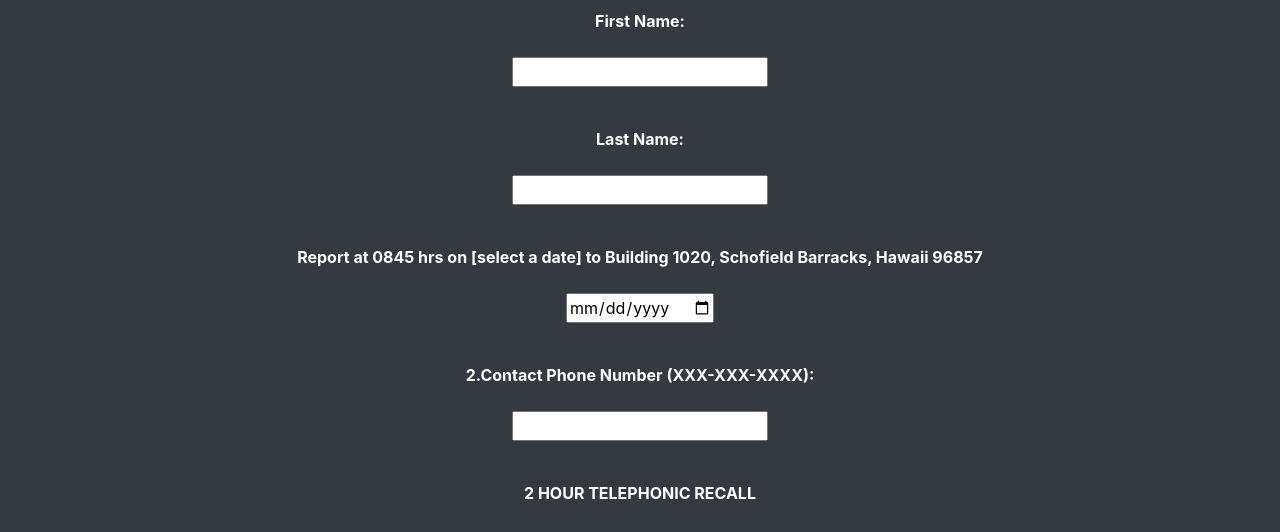
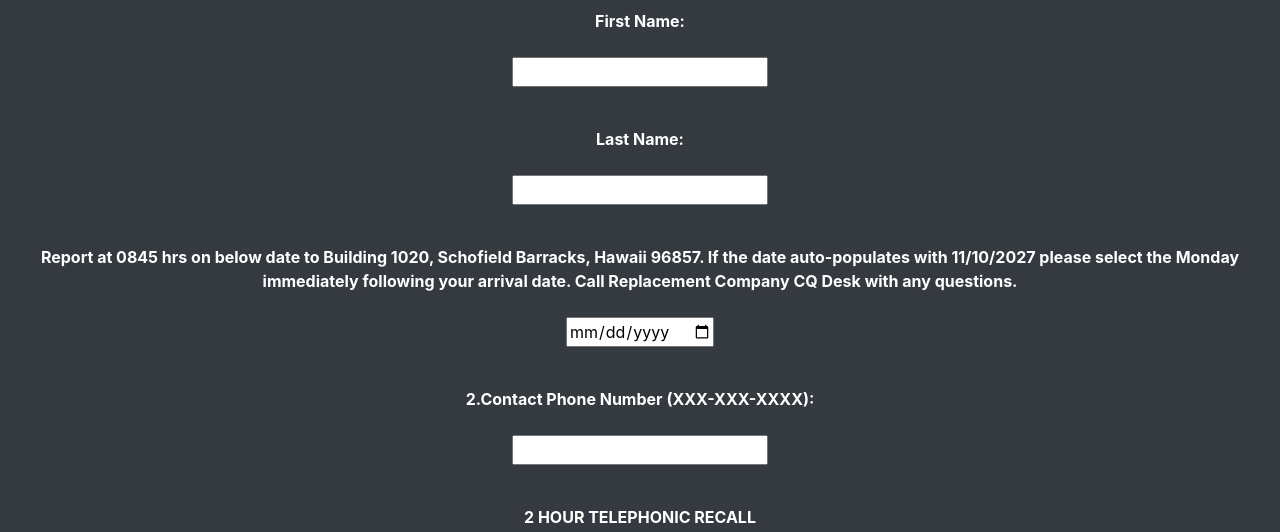
Before and after one commit to CrissyMichelle/In-processingQuestionnaire, a Flask app: page /questionnaire in a window 1280 px wide. Shown: the part 859-1391 px from the top of the page. Run offline with Flask 2, Linux system fonts and the light colour scheme; the visitor is signed in with stand-in values (Sample User, id 1); some libraries are stand-ins or nearby versions.

Commit message:
added date-autopopulate and initialsValidator.Also reorganized the directories a bit

```diff
--- a/forms.py
+++ b/forms.py
@@ -42,7 +42,8 @@ class ArrivalForm(FlaskForm):
     l_name = StringField("Last Name:", validators=[InputRequired()])
 
     # Report date
-    report = HTML5DateField('Report at 0845 hrs on [select a date] to Building 1020, Schofield Barracks, Hawaii 96857', validators=[DataRequired()])
+    report = HTML5DateField('Report at 0845 hrs on below date to Building 1020, Schofield Barracks, Hawaii 96857.  If the date auto-populates with 11/10/2027 please select the Monday immediately following your arrival date.  Call Replacement Company CQ Desk with any questions.',
+                            validators=[DataRequired()])
 
     # Telephonic recall
     telephone = StringField('2.Contact Phone Number (XXX-XXX-XXXX):',
@@ -50,7 +51,7 @@ class ArrivalForm(FlaskForm):
 
     # First blocks for initials
     tele_recall = CustomFieldParam('2 HOUR TELEPHONIC RECALL', sub_label='While Assigned to U.S. Army Hawaii Reception Company, you may be contacted telephonically.  This ensures all Cadre members are able to contact you for accountability and in case any emergency situation may arise. (Initials)',
-                              validators=[DataRequired(), Regexp(r'^[A-Z]{2,4}$', message="Please enter 2 to 3 uppercase letters as initials.")
+                              validators=[DataRequired(), Regexp(r'^[A-Z]{2,4}$', message="Please enter your initials as 2 uppercase letters.")
     ])
     in_proc_hours = CustomFieldParam('3.IN PROCESSING HOURS', sub_label='Your place of duty throughout the week is detailed in the attached weekly schedule that you have received.  All Soldiers will attend all briefs and mandatory events.  Appointments will not be made that conflict with the installation in-processing timeline, Monday through Thursday. (Initials)',
                                 validators=[DataRequired(), Regexp(r'^[A-Z]{2,4}$', message="Please enter 2 to 3 uppercase letters as initials.")
--- a/models.py
+++ b/models.py
@@ -24,7 +24,7 @@ class User(db.Model):
     phone_number = db.Column(db.String)
     image_url = db.Column(
         db.Text,
-        default="/static/REPLCO_logo.png",
+        default="/static/images/REPLCO_logo.png",
     )
     bio = db.Column(db.Text)
     last_login = db.Column(db.DateTime)
--- /dev/null
+++ b/static/js/form_actions.js
@@ -0,0 +1,133 @@
+/* Link arrival date with report date */
+const arrivalDateTimeInput = document.getElementById('datetime');
+const reportDateInput = document.getElementById('report');
+
+const mondays = [[2023, 9,11], [2023, 9,18], [2023, 9,25], [2023, 10,2], [2023, 10,2],
+    [2023, 10,10], [2023, 10,16], [2023, 10,23], [2023, 10,30], [2023, 11,6], [2023, 11,14],
+    [2023, 11,20], [2023, 11, 27], [2023, 12,4], [2023, 12,4], [2023, 12,11], [2023, 12,18],
+    [2023, 12,26]]
+
+arrivalDateTimeInput.addEventListener('change', () => {
+    //Grab the selected arrival datetimegroup and put into array as [YYYY, MM, DD]
+    const arrivalDateTime = new Date(arrivalDateTimeInput.value);
+    const arrivalDate = [arrivalDateTime.getFullYear(), arrivalDateTime.getMonth() + 1, arrivalDateTime.getDate()];
+
+    //Set the report date to the following Monday and accommodate WTForms date format
+    let nextReport = determineReport(arrivalDate);
+    reportDateInput.value = formatDate(nextReport);
+})
+
+function determineReport(arrivalDate) {
+    for (const monday of mondays) {
+        if (arrivalDate[1] === monday[1] && arrivalDate[2] < monday[2]) {
+            return monday;
+        }
+    }
+    return [2027, 11, 10];
+}
+
+function formatDate(dateArray) {
+    const [year, month, day] = dateArray;
+    const formattedDate = `${year}-${month.toString().padStart(2, '0')}-${day.toString().padStart(2, '0')}`;
+
+    return formattedDate;
+}
+
+/* Link first and last name with initials */
+const f_nameInput = document.getElementById('f_name');
+const l_nameInput = document.getElementById('l_name');
+
+
+function validateInitials(value) {
+    return value.toUpperCase() === userInitials;
+}
+
+/* Apply the initials validator to every relevant field in the questionnaire form */
+function addInitialsValidator(inputId) {
+    const inputElement = document.getElementById(inputId);
+    inputElement.addEventListener('input', () => {
+        const f_initial = f_nameInput.value.charAt(0);
+        const l_initial = l_nameInput.value.charAt(0);
+        const userInitials = (f_initial + l_initial).toUpperCase();
+
+        const isValid = inputElement.value.toUpperCase() === userInitials;
+
+        inputElement.setCustomValidity(isValid ?
+            '' : 'Invalid initials. Please enter two capital letters matching your first and last initials.');
+    });
+}
+
+['tele_recall', 'in_proc_hours','new_pt','uniform','transpo',
+'orders','da31','pov','flight','mypay', 'tdy','gtc','tla','hotels'].forEach(addInitialsValidator);
+
+/* The following very non-DontRepeatYourself code inspired the above. Try and eliminate the sopping wet stuff lol.
+const tele_recallInput = document.getElementById('tele_recall');
+tele_recallInput.addEventListener('input', () => {
+    const f_initial = f_nameInput.value.charAt(0);
+    const l_initial = l_nameInput.value.charAt(0);
+    const userInitials = (f_initial + l_initial).toUpperCase();
+
+    const isValid = tele_recallInput.value.toUpperCase() === userInitials;
+
+    tele_recallInput.setCustomValidity(isValid ?
+        '' : 'Invalid initials. Please enter two capital letters matching your first and last initials.');
+})
+
+const in_proc_hoursInput = document.getElementById('in_proc_hours');
+in_proc_hoursInput.addEventListener('input', () => {
+    const f_initial = f_nameInput.value.charAt(0);
+    const l_initial = l_nameInput.value.charAt(0);
+    const userInitials = (f_initial + l_initial).toUpperCase();
+
+    const isValid = in_proc_hoursInput.value.toUpperCase() === userInitials;
+
+    in_proc_hoursInput.setCustomValidity(isValid ?
+        '' : 'Invalid initials. Please enter two capital letters matching your first and last initials.');
+})
+const new_ptInput = document.getElementById('new_pt');
+new_ptInput.addEventListener('input', () => {
+    const f_initial = f_nameInput.value.charAt(0);
+    const l_initial = l_nameInput.value.charAt(0);
+    const userInitials = (f_initial + l_initial).toUpperCase();
+
+    const isValid = new_ptInput.value.toUpperCase() === userInitials;
+
+    new_ptInput.setCustomValidity(isValid ?
+        '' : 'Invalid initials. Please enter two capital letters matching your first and last initials.');
+})
+const uniformInput = document.getElementById('uniform');
+uniformInput.addEventListener('input', () => {
+    const f_initial = f_nameInput.value.charAt(0);
+    const l_initial = l_nameInput.value.charAt(0);
+    const userInitials = (f_initial + l_initial).toUpperCase();
+
+    const isValid = uniformInput.value.toUpperCase() === userInitials;
+
+    uniformInput.setCustomValidity(isValid ?
+        '' : 'Invalid initials. Please enter two capital letters matching your first and last initials.');
+})
+const transpoInput = document.getElementById('transpo');
+transpoInput.addEventListener('input', () => {
+    const f_initial = f_nameInput.value.charAt(0);
+    const l_initial = l_nameInput.value.charAt(0);
+    const userInitials = (f_initial + l_initial).toUpperCase();
+
+    const isValid = transpoInput.value.toUpperCase() === userInitials;
+
+    transpoInput.setCustomValidity(isValid ?
+        '' : 'Invalid initials. Please enter two capital letters matching your first and last initials.');
+})
+
+const ordersInput = document.getElementById('orders');
+ordersInput.addEventListener('input', () => {
+    const f_initial = f_nameInput.value.charAt(0);
+    const l_initial = l_nameInput.value.charAt(0);
+    const userInitials = (f_initial + l_initial).toUpperCase();
+
+    const isValid = ordersInput.value.toUpperCase() === userInitials;
+
+    ordersInput.setCustomValidity(isValid ?
+        '' : 'Invalid initials. Please enter two capital letters matching your first and last initials.');
+})
+
+... etc...*/
--- a/templates/base.html
+++ b/templates/base.html
@@ -14,7 +14,7 @@
 <body>
   <div id="demo-banner">Demo site for prototyping purposes. No assurances or safeguards of sensitive information provided. TESTING DATA ONLY!</div>
   <div class="container-md text-center text-white bg-dark">
-    <h1><img src="{{ url_for('static', filename='logo.png') }}"
+    <h1><img src="{{ url_for('static', filename='images/logo.png') }}"
         alt="img of Reception Company patch">
     <p>U.S. ARMY HAWAII RECEPTION COMPANY</p>
     <p>SCHOFIELD BARRACKS, HAWAII</p>
--- a/templates/directions.html
+++ b/templates/directions.html
@@ -33,5 +33,5 @@
     const destination = "{{ end }}";
     const mode = "{{ mode }}";
 </script>
-<script src="{{ url_for('static', filename='map.js') }}"></script>
+<script src="{{ url_for('static', filename='js/map.js') }}"></script>
 {% endblock %}
--- a/templates/links.html
+++ b/templates/links.html
@@ -25,5 +25,5 @@
      <button type="submit">Submit</button>
 </form>
 <p>Want to send an email? <a href="/send_email">E-mail Me!</a></p>
-<script src="{{ url_for('static', filename='resources.js') }}"></script>
+<script src="{{ url_for('static', filename='js/resources.js') }}"></script>
 {% endblock %}
--- a/templates/questionnaire.html
+++ b/templates/questionnaire.html
@@ -38,4 +38,5 @@
     {% endfor %}
     <button type="submit">Submit</button>
 </form>
+<script src="{{ url_for('static', filename='js/form_actions.js') }}"></script>
 {% endblock %}
```
Also changed, not shown: static/images/Database Schema.jpg (renamed from static/Database Schema.jpg), static/images/REPLCO_logo.png (renamed from static/REPLCO_logo.png), static/images/logo.png (renamed from static/logo.png), static/js/map.js (renamed from static/map.js), static/js/resources.js (renamed from static/resources.js).
